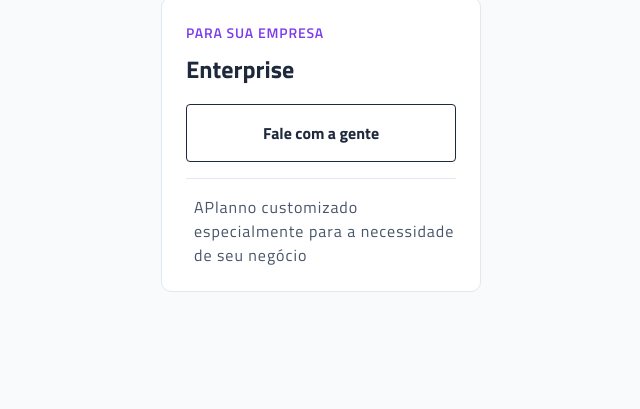
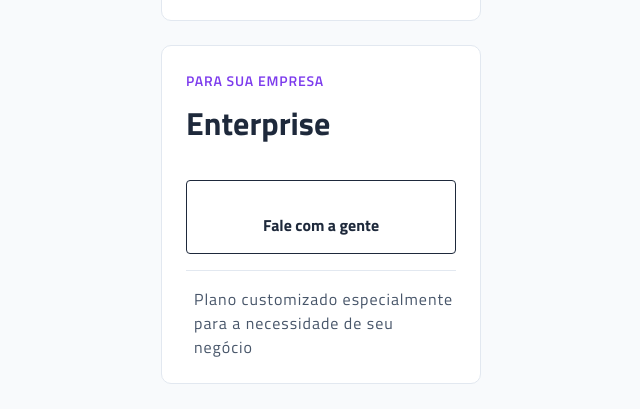
Before and after one commit to danilojduarte/TabeladePrecosHtmlCss, a plain HTML site: page index.html in a window 1280 px wide. Shown: the part 250-659 px from the top of the page, without its empty margins (319-959 px from the left). Drawn offline with Linux system fonts and the light colour scheme; some icons are missing.

Commit message:
Estilizando card 2 Css

```diff
--- a/index.html
+++ b/index.html
@@ -58,7 +58,7 @@
                 <ul>
                     <li>
                         <i class="ph ph-check"></i>
-                        <span>APlanno customizado especialmente para a necessidade de seu negócio</span>
+                        <span>Plano customizado especialmente para a necessidade de seu negócio</span>
                     </li>
                 </ul>
             </div>
--- a/style.css
+++ b/style.css
@@ -27,6 +27,12 @@
 
 html, body {
     background-color: var(--color-gray-50);
+}
+
+.pricing-table {
+    display: grid;
+    gap: 24px;
+    padding: 24px;
 }
 
 section {
@@ -142,3 +148,13 @@ li i.ph-info {
     font-size: 16px;
     color: var(--color-gray-900);
 }
+
+.enterprise .title {
+    font-size: 32px;
+    line-height: 49px;
+}
+
+.enterprise button {
+    padding-top: 32px;
+    margin-top: 32px;
+}
```
